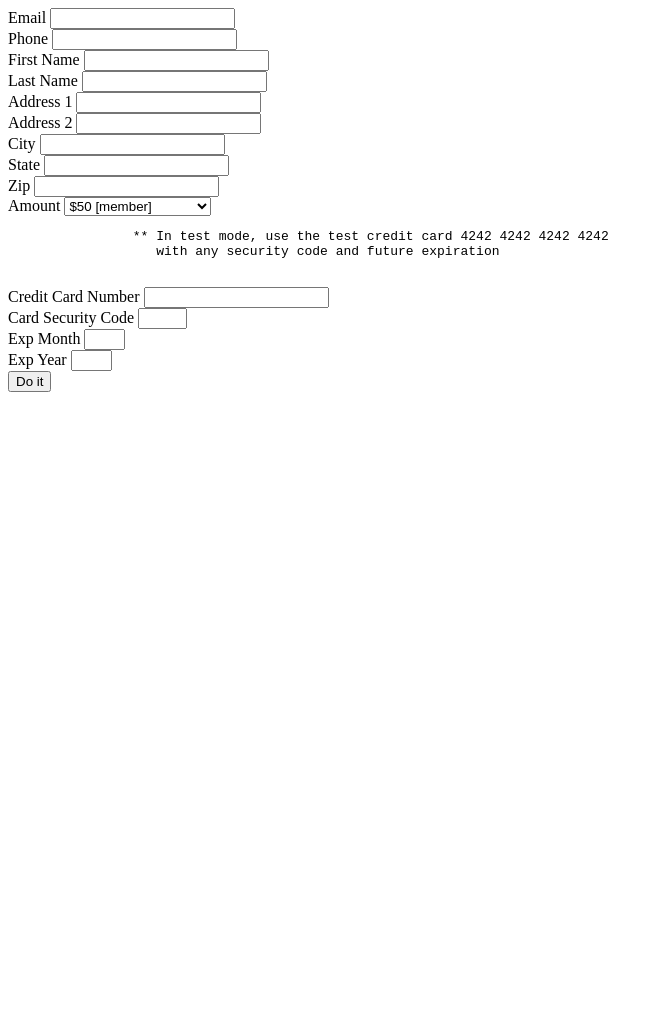
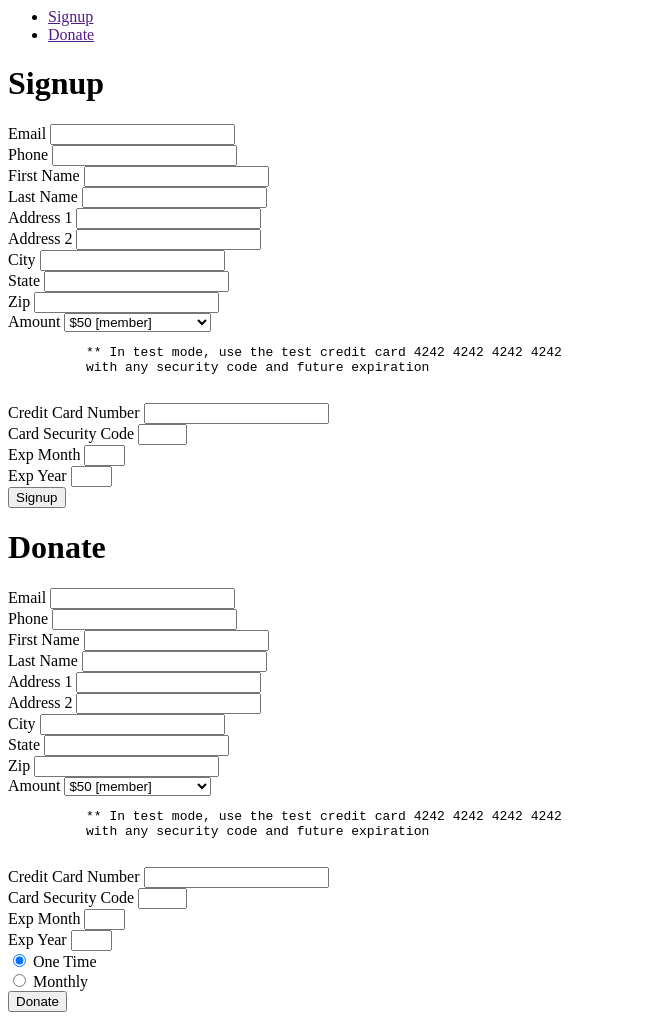
Before and after one commit to SeattleDSA/national-dsa-signup, a website: page frontend-demo.html in a window 1280 px wide. Shown: the whole page, without its empty margins (0-663 px from the left). Before the commit the page ends 800 px from the top, so only its background shows below. Drawn offline with nearby package versions, Linux system fonts and the light colour scheme; a script that the page names is missing.

Commit message:
Added frontend example for donations

```diff
--- a/frontend-demo.html
+++ b/frontend-demo.html
@@ -10,9 +10,8 @@
       // Use the pk_live_* key when this goes live
       Stripe.setPublishableKey('pk_test_we9VIsOMjJO1JVMjIhu66bVV');
 
-         var stripeResponseHandler = function(response, tokenObject) {
-             var $form = $('#payment-form');
-
+      var stripeResponseHandler = function($form) {
+        return function(response, tokenObject) {
           if (tokenObject.error) { // Problem!
             // Show the errors on the form
             $form.find('.payment-errors').html(tokenObject.error.message);
@@ -29,18 +28,36 @@
             $form.get(0).submit();
           }
         };
+      };
 
       $(function(){
         $("button[data-stripe-submit]").click(function(){
           $(this).prop('disabled', true);
+          var $form = $(this).parents('form');
 
           Stripe.card.createToken({
-                     number: $('[data-card-number]').val(),
-                     cvc: $('[data-card-cvc]').val(),
-                     exp_month: $('[data-card-expiry-month]').val(),
-                     exp_year: $('[data-card-expiry-year]').val()
-                 }, stripeResponseHandler);
+            number: $form.find('[data-card-number]').val(),
+            cvc: $form.find('[data-card-cvc]').val(),
+            exp_month: $form.find('[data-card-expiry-month]').val(),
+            exp_year: $form.find('[data-card-expiry-year]').val()
+          }, stripeResponseHandler($form));
         });
+
+        // From here down is simply for showing/hiding the signup or donate forms.
+        $("a[data-show]").click(function(e) {
+          e.preventDefault();
+          var show = $(this).data("show");
+
+          if(show == "signup") {
+            $("#signup-form").show();
+            $("#donate-form").hide();
+          } else {
+            $("#signup-form").hide();
+            $("#donate-form").show();
+          }
+        });
+
+        $("a[data-show=signup]").click();
       });
     </script>
 
@@ -49,8 +66,18 @@
     </style>
   </head>
   <body>
+    <ul>
+      <li>
+        <a data-show="signup" href="">Signup</a>
+      </li>
+      <li>
+        <a data-show="donate" href="">Donate</a>
+      </li>
+    </ul>
+
     <!-- form action should have the live url when this goes live -->
-        <form method="post" action="https://wt-64417167ba0995031dff46dd4e6aafa1-0.run.webtask.io/sdsa-national-dsa-signup-test" id="payment-form">
+    <form method="post" action="https://wt-64417167ba0995031dff46dd4e6aafa1-0.run.webtask.io/national-dsa-signup-test" id="signup-form">
+      <h1>Signup</h1>
       <div class="payment-errors"></div>
       <label>
         Email
@@ -128,8 +155,103 @@
       </label>
 
       <button type="button" data-stripe-submit="true">
-                Do it
+        Signup
       </button>
     </form>
+
+
+    <!-- form action should have the live url when this goes live -->
+    <form method="post" action="https://wt-64417167ba0995031dff46dd4e6aafa1-0.run.webtask.io/national-dsa-donate-test" id="donate-form">
+      <h1>Donate</h1>
+      <div class="payment-errors"></div>
+      <label>
+        Email
+        <input type="email" name="email" required />
+      </label>
+      <label>
+        Phone
+        <input type="phone" name="phone" />
+      </label>
+      <label>
+        First Name
+        <input type="text" name="firstname" required />
+      </label>
+      <label>
+        Last Name
+        <input type="text" name="lastname" required />
+      </label>
+      <label>
+        Address 1
+        <input type="text" name="address1" required />
+      </label>
+      <label>
+        Address 2
+        <input type="text" name="address2" />
+      </label>
+      <label>
+        City
+        <input type="text" name="city" required />
+      </label>
+      <label>
+        State
+        <input type="text" name="state" required />
+      </label>
+      <label>
+        Zip
+        <input type="text" name="zip" required />
+      </label>
+      <label>
+        <!--
+            amount is in cents (5000 = $50)
+            The backend will accept any value >= 5000
+          -->
+        Amount
+        <select name="amount">
+          <option value="5000">$50   [member]</option>
+          <option value="10000">$100 [super commie]</option>
+          <option value="20000">$200 [ultra commie]</option>
+        </select>
+      </label>
+      <div>
+        <pre>
+          ** In test mode, use the test credit card 4242 4242 4242 4242
+          with any security code and future expiration
+        </pre>
+      </div>
+      <label>
+        Credit Card Number
+        <!-- VERY importatnt that these have the data-* fields and not a name attribute -->
+        <input type="text" data-card-number required />
+      </label>
+      <label>
+        Card Security Code
+        <!-- VERY importatnt that these have the data-* fields and not a name attribute -->
+        <input type="text" data-card-cvc size="3" required />
+      </label>
+      <label>
+        Exp Month
+        <!-- VERY importatnt that these have the data-* fields and not a name attribute -->
+        <input type="text" data-card-expiry-month size="2" required />
+      </label>
+      <label>
+        Exp Year
+        <!-- VERY importatnt that these have the data-* fields and not a name attribute -->
+        <input type="text" data-card-expiry-year size="2" required />
+      </label>
+
+      <label>
+        <input type="radio" name="monthly" value="" id="monthly_or_one_time" checked="checked" />
+        One Time
+      </label>
+      <label>
+        <input type="radio" name="monthly" value="true" id="monthly_or_one_time" />
+        Monthly
+      </label>
+
+      <button type="button" data-stripe-submit="true">
+        Donate
+      </button>
+    </form>
+
   </body>
 </html>
```
Lines whose indentation alone changed are shown as unchanged.
